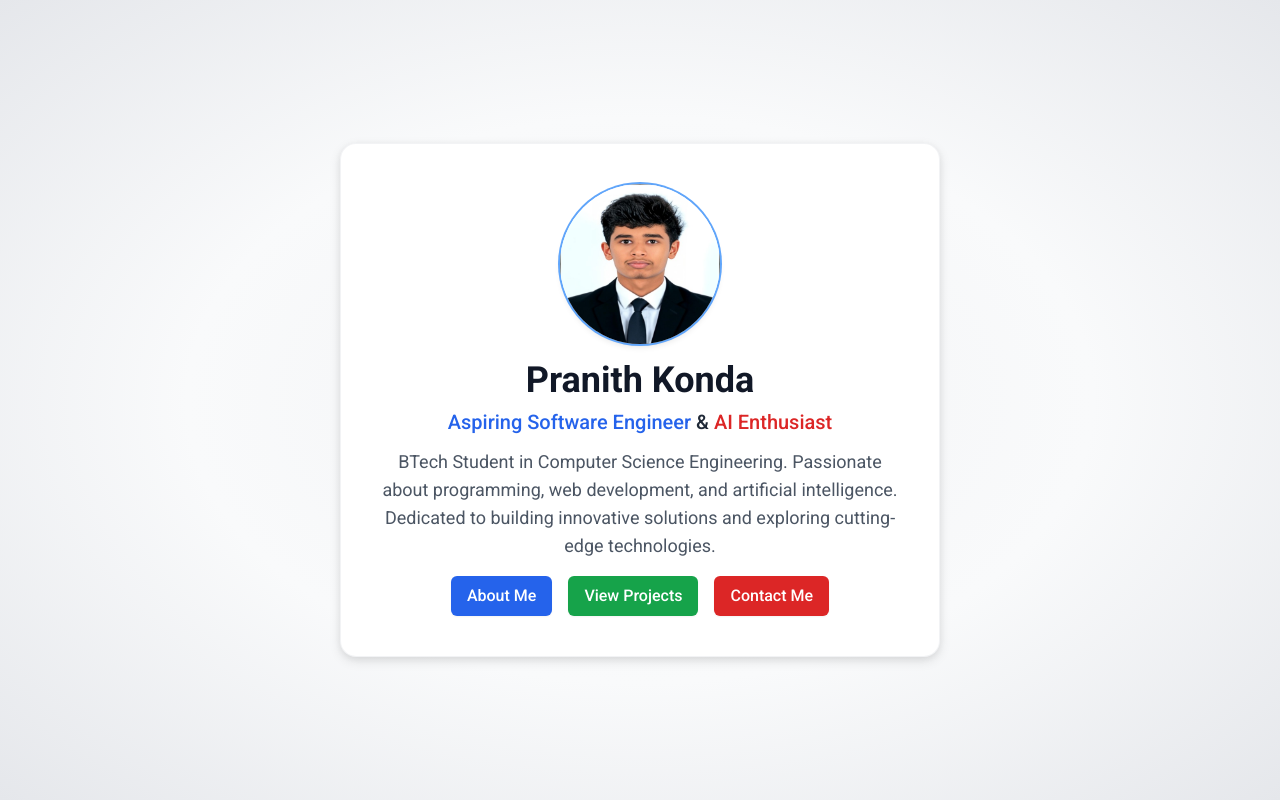
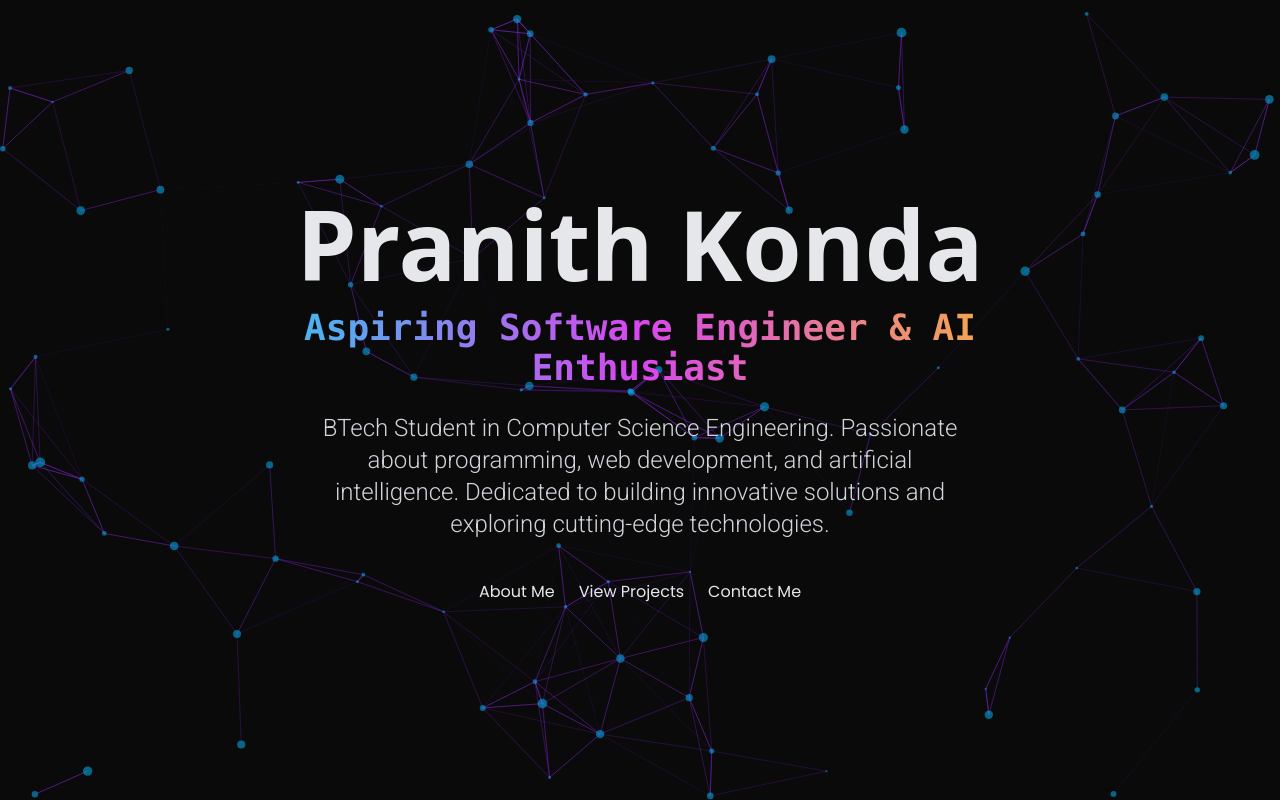
Before and after one commit to Hello-world07/portfolio, a React (Vite) app: page / in a window 1280 px wide. Built offline with nearby package versions, Linux system fonts and the light colour scheme.

Commit message:
chages landing image

```diff
--- a/package.json
+++ b/package.json
@@ -22,8 +22,10 @@
     "react-icons": "^5.5.0",
     "react-router-dom": "^7.6.1",
     "react-syntax-highlighter": "^15.6.1",
+    "react-tsparticles": "^2.12.2",
     "react-zoom-pan-pinch": "^3.7.0",
-    "tailwind-scrollbar": "^3.1.0"
+    "tailwind-scrollbar": "^3.1.0",
+    "tsparticles-slim": "^2.12.0"
   },
   "devDependencies": {
     "@eslint/js": "^9.25.0",
--- a/src/components/home.jsx
+++ b/src/components/home.jsx
@@ -1,120 +1,265 @@
-import React from 'react';
+import React, { useEffect, useRef } from 'react';
 import { useNavigate } from 'react-router-dom';
-import profilePic from '../assets/image1.jpg'; // Adjust path if necessary
+import { motion } from 'framer-motion';
+import Particles from 'react-tsparticles';
+import { loadSlim } from 'tsparticles-slim';
 
 const Home = () => {
   const navigate = useNavigate();
+  const particlesInit = async (main) => {
+    await loadSlim(main);
+  };
+
+  const particlesLoaded = (container) => {
+    // console.log(container); // Can be enabled for debugging
+  };
 
   const handleAboutClick = () => navigate('/about');
   const handleProjectsClick = () => navigate('/projects');
   const handleContactClick = () => navigate('/contact');
 
   return (
-    <section className="min-h-screen flex items-center justify-center bg-[radial-gradient(ellipse_at_center,_var(--tw-gradient-stops))] from-gray-100 via-gray-50 to-gray-200 dark:from-gray-900 dark:via-gray-800 dark:to-gray-900 text-gray-800 dark:text-gray-200 transition-colors duration-300">
-      {/* Main Card */}
-      <div className="w-80 sm:w-96 md:w-[480px] lg:w-[512px] xl:w-[600px] bg-white dark:bg-gray-850 shadow-xl rounded-2xl p-6 sm:p-8 md:p-10 text-center border border-gray-200/50 dark:border-gray-700/50 hover:shadow-2xl transition-shadow duration-300 flex flex-col justify-between animate-card-entrance relative z-10">
-        {/* Profile Image */}
-        <img
-          src={profilePic}
-          alt="Pranith Konda - Software Engineer"
-          className="w-24 sm:w-28 md:w-32 lg:w-36 xl:w-40 h-24 sm:h-28 md:h-32 lg:h-36 xl:h-40 rounded-full object-cover shadow-md ring-2 ring-blue-400 dark:ring-blue-300/70 mx-auto mb-4 hover:scale-105 transition-transform duration-300 animate-fade-in-up"
-          loading="lazy"
-        />
+    <section className="relative min-h-screen flex flex-col items-center justify-center bg-gray-950 text-gray-200 overflow-hidden p-4 sm:p-6 md:p-8">
+      {/* Particles Background */}
+      <Particles
+        id="tsparticles"
+        init={particlesInit}
+        loaded={particlesLoaded}
+        options={{
+          background: {
+            color: {
+              value: "#0a0a0a",
+            },
+          },
+          fpsLimit: 120,
+          interactivity: {
+            events: {
+              onClick: {
+                enable: true,
+                mode: "push",
+              },
+              onHover: {
+                enable: true,
+                mode: "repulse",
+              },
+              resize: true,
+            },
+            modes: {
+              push: {
+                quantity: 4,
+              },
+              repulse: {
+                distance: 100, // Smaller distance for tighter repulse on small screens
+                duration: 0.4,
+              },
+            },
+          },
+          particles: {
+            color: {
+              value: "#00bfff", // Deep Sky Blue for particles
+            },
+            links: {
+              color: "#8a2be2", // Blue Violet for links
+              distance: 150,
+              enable: true,
+              opacity: 0.5,
+              width: 1,
+            },
+            move: {
+              direction: "none",
+              enable: true,
+              outModes: {
+                default: "bounce",
+              },
+              random: false,
+              speed: 2,
+              straight: false,
+            },
+            number: {
+              density: {
+                enable: true,
+                area: 800, // Adjusted area for density
+              },
+              value: 80,
+            },
+            opacity: {
+              value: 0.5,
+            },
+            shape: {
+              type: "circle",
+            },
+            size: {
+              value: { min: 1, max: 5 },
+            },
+          },
+          detectRetina: true,
+        }}
+        className="absolute inset-0 z-0"
+      />
 
-        {/* Name */}
-        <h1 className="text-xl sm:text-2xl md:text-3xl lg:text-4xl font-bold text-gray-900 dark:text-white mb-2 animate-fade-in-up delay-100 font-roboto">
+      {/* Content */}
+      <motion.div
+        initial={{ opacity: 0, y: 50 }}
+        animate={{ opacity: 1, y: 0 }}
+        transition={{ duration: 0.8 }}
+        className="relative z-10 text-center w-full max-w-xl md:max-w-2xl lg:max-w-4xl px-4"
+      >
+        <motion.h1
+          initial={{ opacity: 0, y: -20 }}
+          animate={{ opacity: 1, y: 0 }}
+          transition={{ duration: 0.6, delay: 0.3 }}
+          className="text-4xl sm:text-5xl md:text-6xl lg:text-7xl xl:text-8xl font-extrabold mb-3 sm:mb-4 font-sans leading-tight"
+        >
           Pranith Konda
-        </h1>
+        </motion.h1>
 
-        {/* Subtitle with Blue and Red Text */}
-        <h2 className="text-sm sm:text-base md:text-lg lg:text-xl font-medium mb-3 animate-fade-in-up delay-200 font-roboto">
-          <span className="text-blue-600 dark:text-blue-400">Aspiring Software Engineer</span> &{' '}
-          <span className="text-red-600 dark:text-red-400">AI Enthusiast</span>
-        </h2>
+        <motion.h2
+          initial={{ opacity: 0, x: -20 }}
+          animate={{ opacity: 1, x: 0 }}
+          transition={{ duration: 0.6, delay: 0.6 }}
+          className="text-lg sm:text-xl md:text-2xl lg:text-3xl xl:text-4xl font-semibold mb-5 sm:mb-6 font-mono bg-clip-text text-transparent bg-gradient-to-r from-cyan-400 via-fuchsia-500 to-amber-400 animate-gradient-shift"
+        >
+          Aspiring Software Engineer & AI Enthusiast
+        </motion.h2>
 
-        {/* Bio */}
-        <p className="text-xs sm:text-sm md:text-base lg:text-lg text-gray-600 dark:text-gray-300 mb-4 font-roboto leading-relaxed animate-fade-in-up delay-300">
+        <motion.p
+          initial={{ opacity: 0 }}
+          animate={{ opacity: 1 }}
+          transition={{ duration: 1, delay: 1 }}
+          className="text-sm sm:text-base md:text-lg lg:text-xl xl:text-2xl text-gray-300 mb-8 sm:mb-10 max-w-2xl mx-auto leading-relaxed font-light font-roboto animate-typewriter-text"
+          style={{ width: 'auto', borderRight: 'none', overflow: 'visible', whiteSpace: 'normal' }} // Override typewriter for full text display
+        >
           BTech Student in Computer Science Engineering. Passionate about programming, web development, and artificial intelligence. Dedicated to building innovative solutions and exploring cutting-edge technologies.
-        </p>
+        </motion.p>
 
-        {/* Call to Action Buttons */}
-        <div className="flex flex-row justify-center gap-3 md:gap-4 animate-fade-in-up delay-400">
-          <button
+        <div className="flex flex-col sm:flex-row justify-center gap-4 sm:gap-6 mt-6">
+          {/* About Me Button */}
+          <motion.button
+            className="custom-button"
             onClick={handleAboutClick}
-            className="px-4 py-2 bg-blue-600 dark:bg-blue-500 text-white font-medium rounded-md shadow-sm hover:bg-blue-700 dark:hover:bg-blue-600 hover:scale-105 transition-all duration-200 text-xs sm:text-sm md:text-base focus-visible:ring-2 focus-visible:ring-blue-400 outline-none font-roboto"
           >
-            About Me
-          </button>
-          <button
+            <span className="button_top">About Me</span>
+          </motion.button>
+
+          {/* View Projects Button */}
+          <motion.button
+            className="custom-button"
             onClick={handleProjectsClick}
-            className="px-4 py-2 bg-green-600 dark:bg-green-500 text-white font-medium rounded-md shadow-sm hover:bg-green-700 dark:hover:bg-green-600 hover:scale-105 transition-all duration-200 text-xs sm:text-sm md:text-base focus-visible:ring-2 focus-visible:ring-green-400 outline-none font-roboto"
           >
-            View Projects
-          </button>
-          <button
+            <span className="button_top">View Projects</span>
+          </motion.button>
+
+          {/* Contact Me Button */}
+          <motion.button
+            className="custom-button"
             onClick={handleContactClick}
-            className="px-4 py-2 bg-red-600 dark:bg-red-500 text-white font-medium rounded-md shadow-sm hover:bg-red-700 dark:hover:bg-red-600 hover:scale-105 transition-all duration-200 text-xs sm:text-sm md:text-base focus-visible:ring-2 focus-visible:ring-red-400 outline-none font-roboto"
           >
-            Contact Me
-          </button>
+            <span className="button_top">Contact Me</span>
+          </motion.button>
         </div>
-      </div>
+      </motion.div>
 
-      {/* CSS for Responsive Design and Animations */}
       <style jsx>{`
-        /* Import Google Fonts */
-        @import url('https://fonts.googleapis.com/css2?family=Roboto:wght@400;500;700&display=swap');
+        @import url('https://fonts.googleapis.com/css2?family=Roboto:wght@300;400;500;700&family=Montserrat:wght@700;800;900&family=Fira+Code:wght@400;500;600;700&display=swap');
 
-        /* Apply Roboto font */
-        .font-roboto {
-          font-family: 'Roboto', sans-serif;
+        .font-roboto { font-family: 'Roboto', sans-serif; }
+        .font-sans { font-family: 'Montserrat', sans-serif; }
+        .font-mono { font-family: 'Fira Code', monospace; }
+
+        @keyframes gradient-shift {
+          0% { background-position: 0% 50%; }
+          50% { background-position: 100% 50%; }
+          100% { background-position: 0% 50%; }
+        }
+        .animate-gradient-shift {
+          background-size: 200% 200%;
+          animation: gradient-shift 5s ease infinite;
         }
 
-        /* Card Entrance Animation */
-        @keyframes card-entrance {
-          from { opacity: 0; transform: scale(0.95) translateY(20px); }
-          to { opacity: 1; transform: scale(1) translateY(0); }
-        }
-        .animate-card-entrance {
-          animation: card-entrance 0.8s ease-out forwards;
+        /* Modified typewriter animation for full display after animation */
+        .animate-typewriter-text {
+          position: relative;
+          display: inline-block; /* Essential for the 'typing' effect to have a width */
+          overflow: hidden;
+          white-space: nowrap;
+          animation: typewriter-reveal 2s steps(60, end) forwards;
+          border-right: .15em solid transparent; /* Start with transparent border */
         }
 
-        /* Fade In Up Animation */
-        @keyframes fade-in-up {
-          from { opacity: 0; transform: translateY(15px); }
-          to { opacity: 1; transform: translateY(0); }
-        }
-        .animate-fade-in-up {
-          animation: fade-in-up 0.6s ease-out forwards;
-        }
-        .delay-100 { animation-delay: 0.1s; }
-        .delay-200 { animation-delay: 0.2s; }
-        .delay-300 { animation-delay: 0.3s; }
-        .delay-400 { animation-delay: 0.4s; }
-
-        /* Subtle Card Shadow */
-        .shadow-xl {
-          box-shadow: 0 4px 12px rgba(0, 0, 0, 0.1), 0 2px 8px rgba(0, 0, 0, 0.06);
-        }
-        .hover\:shadow-2xl:hover {
-          box-shadow: 0 8px 16px rgba(0, 0, 0, 0.12), 0 4px 12px rgba(0, 0, 0, 0.08);
+        @keyframes typewriter-reveal {
+          0% { width: 0; border-color: rgba(0, 191, 255, 0.8); } /* Deep Sky Blue caret visible */
+          99.9% { width: 100%; border-color: rgba(0, 191, 255, 0.8); }
+          100% { width: 100%; border-color: transparent; white-space: normal; overflow: visible; } /* Full width, no caret, wrap text */
         }
 
-        /* Ensure text fits within card */
-        p {
-          display: -webkit-box;
-          -webkit-line-clamp: 4;
-          -webkit-box-orient: vertical;
-          overflow: hidden;
-          text-overflow: ellipsis;
+        /* The blink-caret animation is now separate and applied only during typing */
+        .animate-typewriter-text::after {
+          content: '';
+          position: absolute;
+          right: 0;
+          top: 0;
+          bottom: 0;
+          width: .15em;
+          background-color: transparent;
+          animation: blink-caret-visible 0.75s step-end infinite;
+          animation-delay: 2s; /* Start blinking after typewriter effect */
+          opacity: 0; /* Hidden initially */
         }
 
-        /* Responsive line clamp */
-        @media (min-width: 640px) {
-          p { -webkit-line-clamp: 5; }
+        @keyframes blink-caret-visible {
+          0% { opacity: 1; background-color: rgba(0, 191, 255, 0.8); } /* Deep Sky Blue caret */
+          50% { opacity: 0; background-color: rgba(0, 191, 255, 0.8); }
+          100% { opacity: 1; background-color: rgba(0, 191, 255, 0.8); }
         }
-        @media (min-width: 1024px) {
-          p { -webkit-line-clamp: 6; }
+
+        /* Override for full text display */
+        .animate-typewriter-text[style*="width: auto"] {
+          white-space: normal !important;
+          overflow: visible !important;
+          border-right: none !important;
+          animation: none !important;
+        }
+        .animate-typewriter-text[style*="width: auto"]::after {
+          display: none !important;
+        }
+
+        /* Uiverse Button Styles - Adjusted for dark background */
+        .custom-button {
+          /* Variables */
+          --button_radius: 0.75em;
+          --button_color: #2e2e2e; /* Darker background for the top part */
+          --button_outline_color: #ffffff; /* White outline for contrast */
+          font-size: 17px;
+          font-weight: bold;
+          border: none;
+          cursor: pointer;
+          border-radius: var(--button_radius);
+          background: var(--button_outline_color); /* The 'shadow' part */
+          min-width: 150px; /* Ensure buttons have a minimum width */
+          height: fit-content; /* Adjust height based on content */
+        }
+
+        .custom-button .button_top {
+          display: block;
+          box-sizing: border-box;
+          border: 2px solid var(--button_outline_color);
+          border-radius: var(--button_radius);
+          padding: 0.75em 1.5em;
+          background: var(--button_color);
+          color: var(--button_outline_color); /* White text color */
+          transform: translateY(-0.2em);
+          transition: transform 0.1s ease;
+          width: 100%; /* Make the top button fill its parent custom-button */
+        }
+
+        .custom-button:hover .button_top {
+          /* Pull the button upwards when hovered */
+          transform: translateY(-0.33em);
+        }
+
+        .custom-button:active .button_top {
+          /* Push the button downwards when pressed */
+          transform: translateY(0);
         }
       `}</style>
     </section>
```
Also changed, not shown: 1 other file (tests, documents, lock files or other folders).
